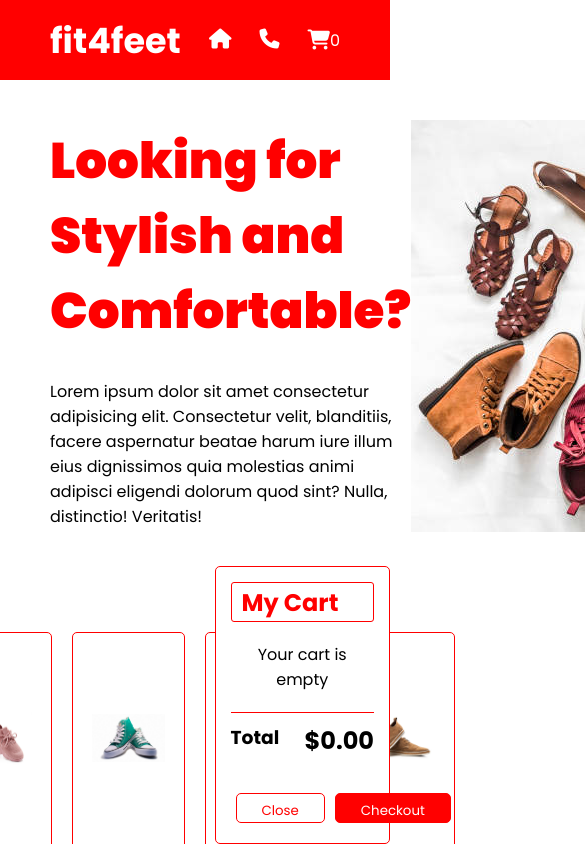
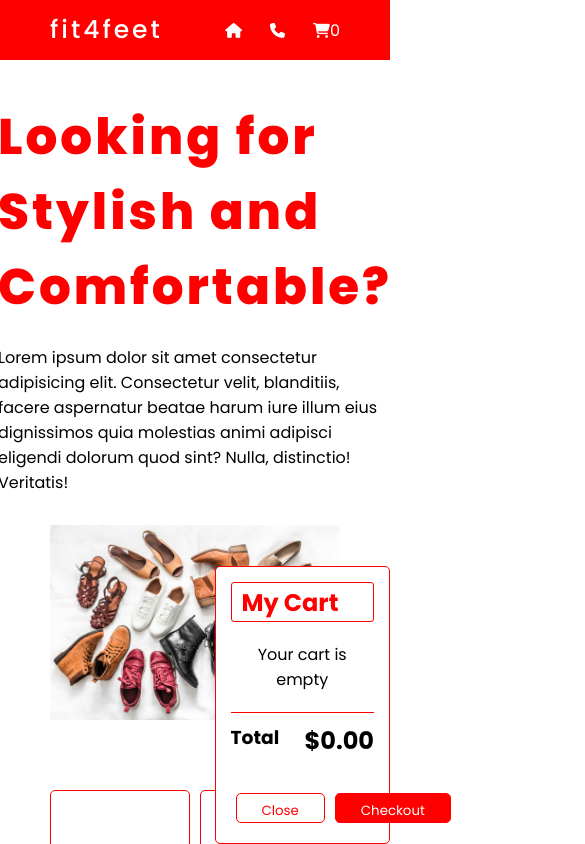
Before and after one commit to Sylvester009/e-commerce_website, a plain HTML site: page index.html in a window 390 px wide. Shown: the top 844 px of the page, 585 px wide, since content can reach past the window. Drawn offline with Linux system fonts and the light colour scheme.

Commit message:
Media query responsiveness

```diff
--- a/style.css
+++ b/style.css
@@ -24,10 +24,10 @@ header
 header .logo
 {
   text-decoration: none;
-  /* text-transform: uppercase; */
   color: white;
   font-weight: 700;
   font-size: 35px;
+  letter-spacing: 3px;
 }
 header .navigation
 {
@@ -55,16 +55,13 @@ header .cart:hover{
 {
   color: white;
 }
-.banner {
-padding: 120px 50px 50px 50px;
- /* color: red; */
- height: auto;
- display:flex;
- justify-content: space-between;
- align-items: center;
- position: relative;
-
-
+.banner
+{
+  padding: 120px 50px 50px 50px;
+  height: auto;
+  display:flex;
+  justify-content: space-between;
+  align-items: center;
 }
 .banner h2
 {
@@ -236,3 +233,49 @@ button:hover
   cursor: pointer;
   color: black;
 }
+
+@media (max-width: 991px)
+{
+  header
+  {
+    padding: 30px 50px;
+  }
+  header .logo
+  {
+    font-weight: 500;
+    font-size: 25px;
+
+  }
+  header .nav-item
+  {
+    font-size: 15px;
+  }
+  .banner
+  {
+    padding: 100px 50px 50px 50px;
+    flex-direction: column;
+    /* max-width: 80vw; */
+    }
+  .banner h2
+  {
+    font-weight: 800;
+    margin-bottom: 20px;
+    letter-spacing: 3px;
+  }
+  .banner-img
+  {
+    margin-top: 30px;
+    width: 100%;
+  }
+  .container
+  {
+    margin-bottom: 30px;
+    padding: 20px 50px;
+  }
+
+  #products
+  {
+    grid-template-columns: repeat(2, 1fr);
+    grid-gap: 10px;
+  }
+}
```
